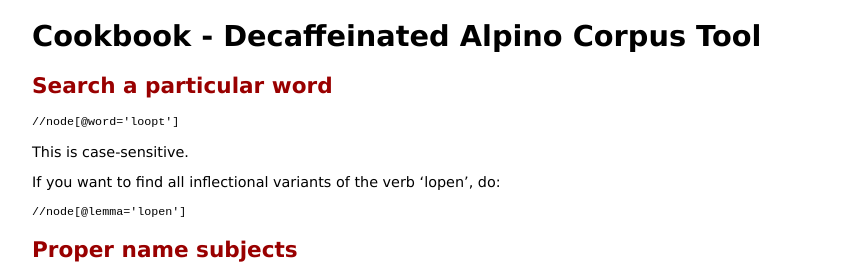
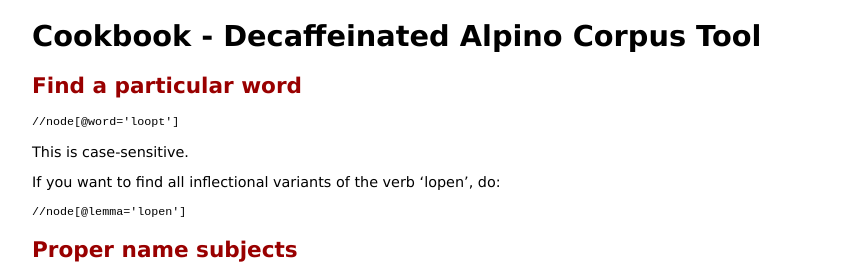
Before and after one commit to rug-compling/dact, a Jekyll site: the page built from cookbook/index.md, in a window 1280 px wide. Shown: the top 266 px of the page, without its empty margins (208-1071 px from the left). Built offline with Jekyll 4.4.1, drawn with Linux system fonts in a browser that asks for light colours.

Commit message:
Update cookbook/index.md

```diff
--- a/cookbook/index.md
+++ b/cookbook/index.md
@@ -3,7 +3,7 @@
 title: Cookbook - Decaffeinated Alpino Corpus Tool
 ---
 
-## Search a particular word
+## Find a particular word
 
     //node[@word='loopt']
 
```
